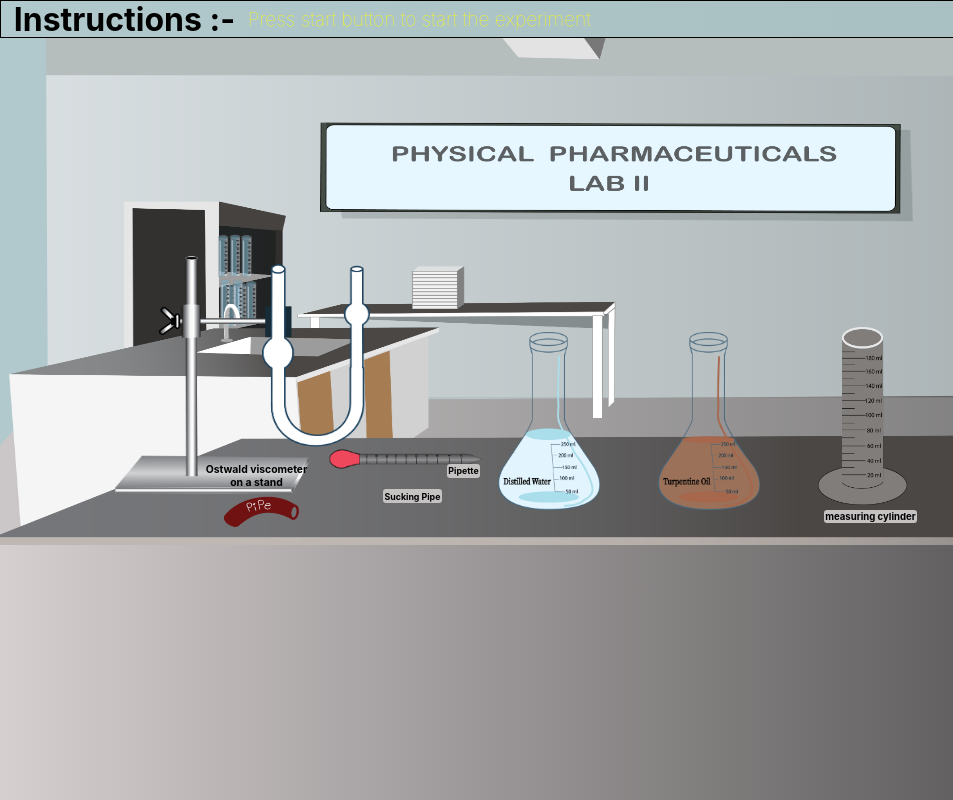
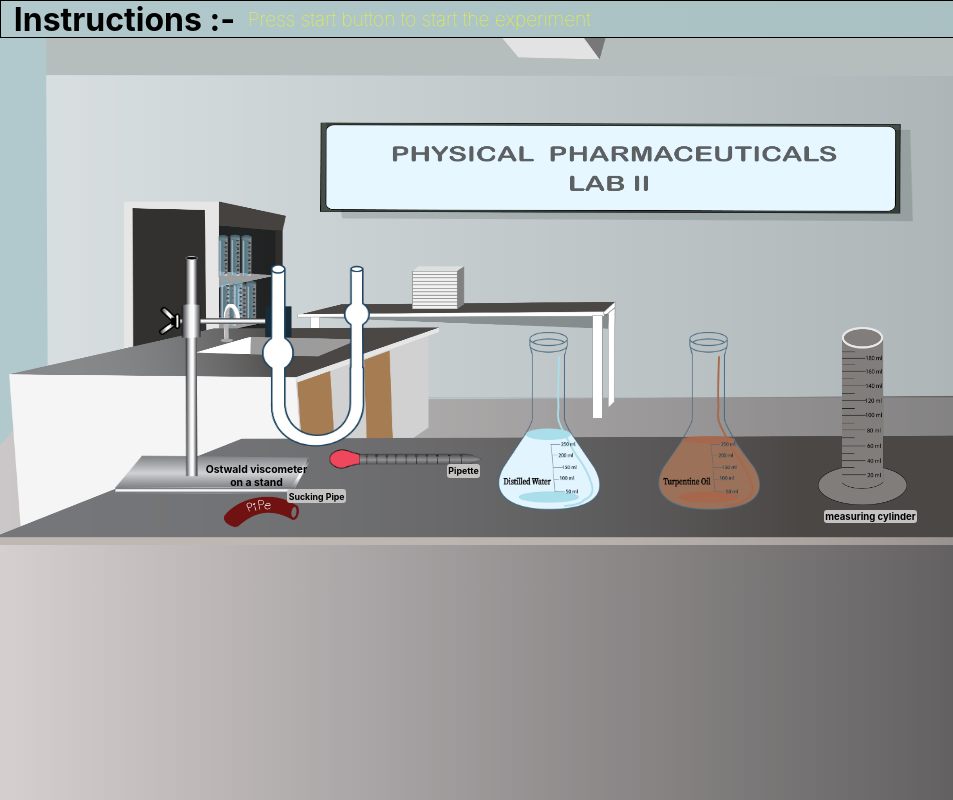
Before and after one commit to virtual-labs/exp-ostwalds-viscometer-iitk, a plain HTML site: page experiment/simulation/index.html in a window 1280 px wide. Shown: the full height of the page, 0-953 px from the left. Drawn offline with Linux system fonts and the light colour scheme.

Commit message:
Update style.css

```diff
--- a/experiment/simulation/css/style.css
+++ b/experiment/simulation/css/style.css
@@ -697,7 +697,7 @@ body{
 #Sucking-Pipe {
   position: absolute;
   top: 89%;
-  left: 30%;
+  left: 22.5%;
   opacity: 100%;
   font-size: 55%;
   text-align: center;
```
